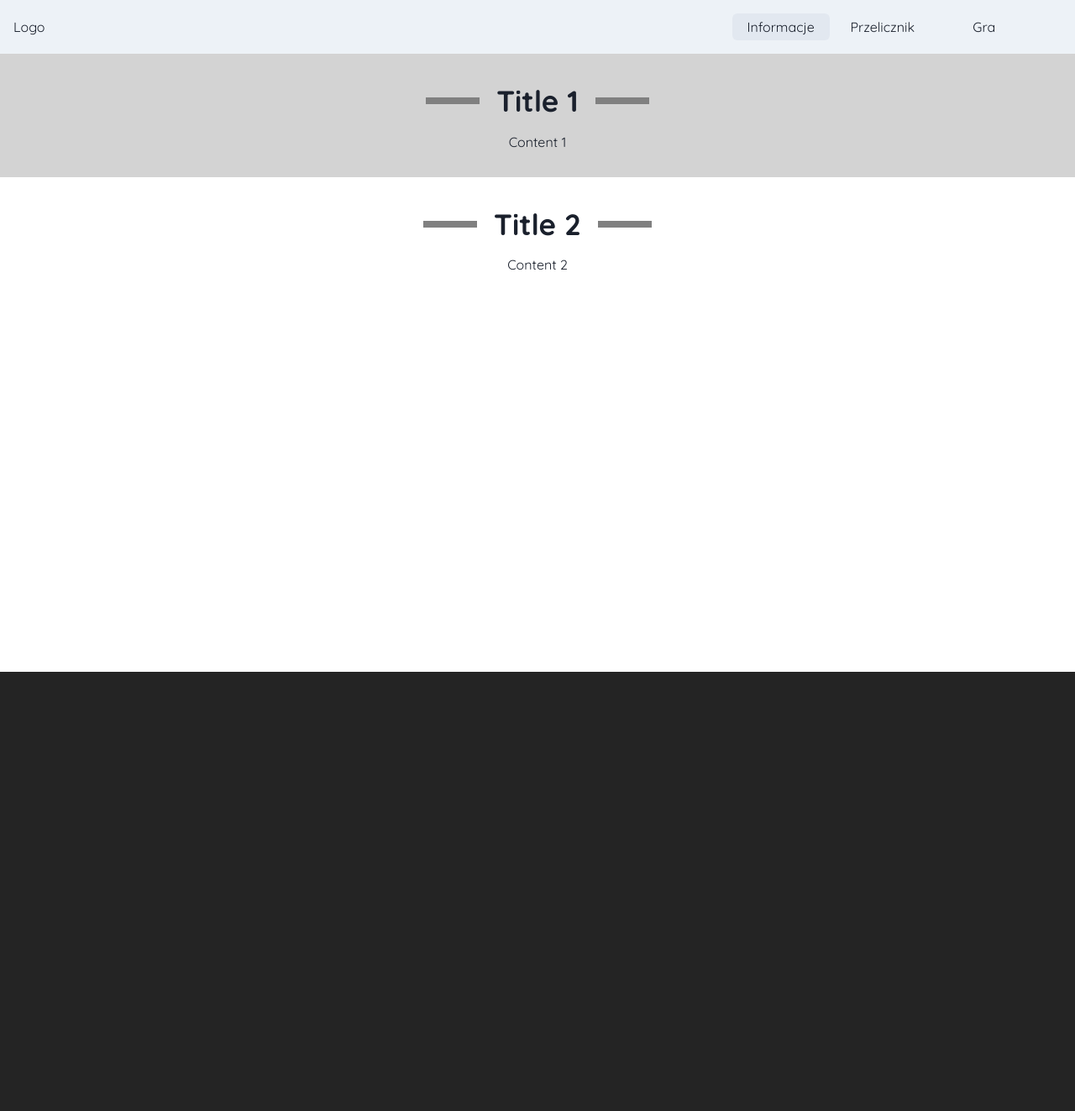
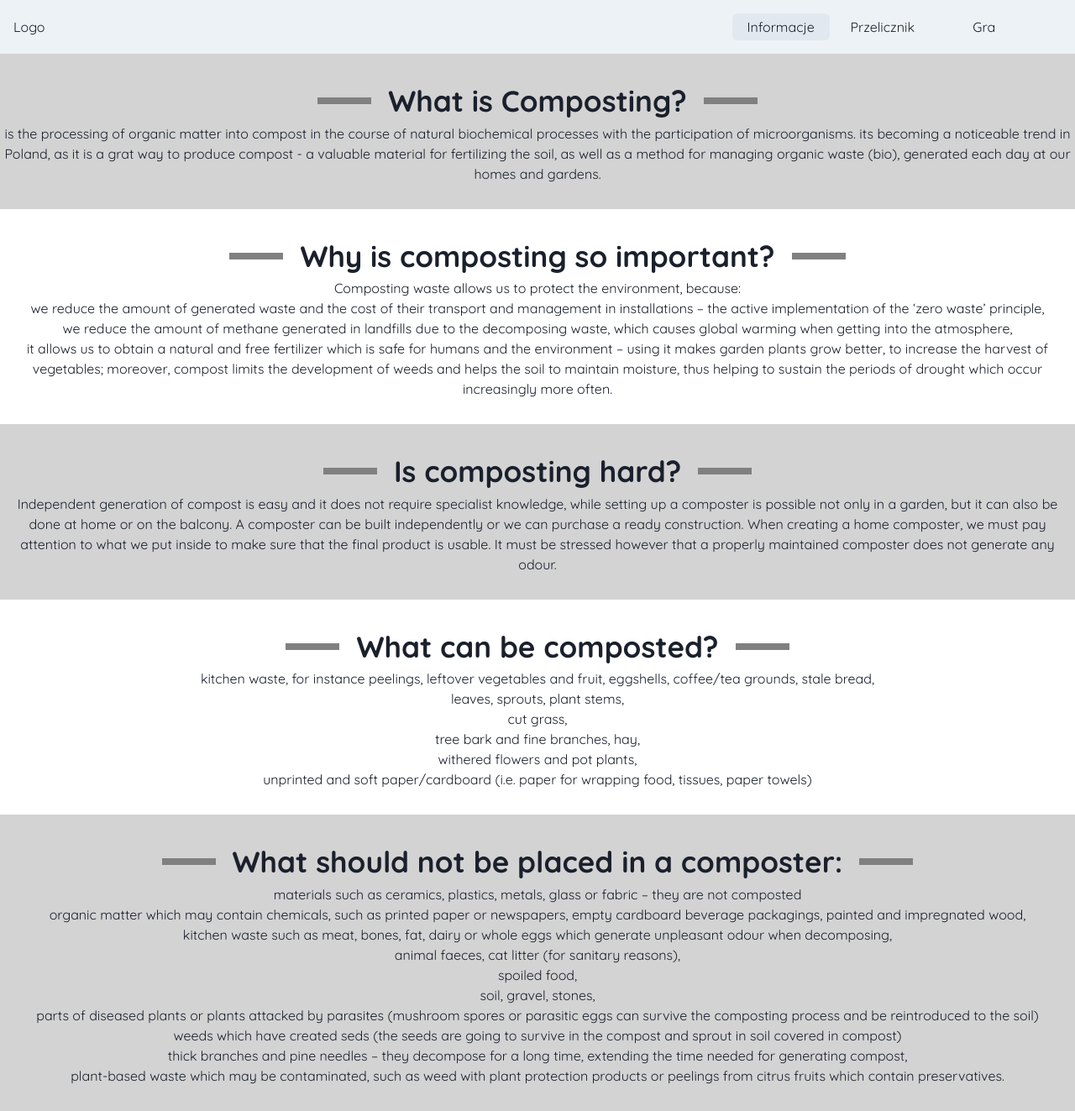
Before and after one commit to akai-org/hackyeah-puzonisci, a React (Vite) app: page /info in a window 1280 px wide. Shown: the whole page at 84% size. Before the commit the page ends 800 px from the top, so only its background shows below. Built offline with nearby package versions, Linux system fonts and the light colour scheme.

Commit message:
add content to the info page

```diff
--- a/src/pages/InfoPage/InfoPage.tsx
+++ b/src/pages/InfoPage/InfoPage.tsx
@@ -3,8 +3,132 @@ import { Box } from '@chakra-ui/react';
 
 //TODO: Robert fill the sections with real content
 const contentSections: Array<SectionProps> = [
-  { title: 'Title 1', content: 'Content 1', isEven: true },
-  { title: 'Title 2', content: 'Content 2', isEven: false },
+  {
+    title: 'What is Composting?  ',
+    content: (
+      <>
+        {' '}
+        is the processing of organic matter into compost in the course of
+        natural biochemical processes with the participation of microorganisms.
+        its becoming a noticeable trend in Poland, as it is a grat way to
+        produce compost - a valuable material for fertilizing the soil, as well
+        as a method for managing organic waste (bio), generated each day at our
+        homes and gardens.
+      </>
+    ),
+    isEven: true,
+  },
+  {
+    title: 'Why is composting so important?',
+    content: (
+      <>
+        Composting waste allows us to protect the environment, because:
+        <ul>
+          <li>
+            we reduce the amount of generated waste and the cost of their
+            transport and management in installations – the active
+            implementation of the ‘zero waste’ principle,
+          </li>
+          <li>
+            we reduce the amount of methane generated in landfills due to the
+            decomposing waste, which causes global warming when getting into the
+            atmosphere,
+          </li>
+          <li>
+            it allows us to obtain a natural and free fertilizer which is safe
+            for humans and the environment – using it makes garden plants grow
+            better, to increase the harvest of vegetables; moreover, compost
+            limits the development of weeds and helps the soil to maintain
+            moisture, thus helping to sustain the periods of drought which occur
+            increasingly more often.
+          </li>
+        </ul>
+      </>
+    ),
+    isEven: false,
+  },
+  {
+    title: 'Is composting hard?',
+    content: (
+      <>
+        Independent generation of compost is easy and it does not require
+        specialist knowledge, while setting up a composter is possible not only
+        in a garden, but it can also be done at home or on the balcony. A
+        composter can be built independently or we can purchase a ready
+        construction. When creating a home composter, we must pay attention to
+        what we put inside to make sure that the final product is usable. It
+        must be stressed however that a properly maintained composter does not
+        generate any odour.
+      </>
+    ),
+    isEven: true,
+  },
+  {
+    title: 'What can be composted?',
+    content: (
+      <>
+        <ul>
+          <li>
+            kitchen waste, for instance peelings, leftover vegetables and fruit,
+            eggshells, coffee/tea grounds, stale bread,
+          </li>
+          <li>leaves, sprouts, plant stems, </li>
+          <li>cut grass,</li>
+          <li>tree bark and fine branches, hay, </li>
+          <li>withered flowers and pot plants, </li>
+          <li>
+            unprinted and soft paper/cardboard (i.e. paper for wrapping food,
+            tissues, paper towels)
+          </li>
+        </ul>
+      </>
+    ),
+    isEven: false,
+  },
+  {
+    title: 'What should not be placed in a composter:',
+    content: (
+      <>
+        <ul>
+          <li>
+            materials such as ceramics, plastics, metals, glass or fabric – they
+            are not composted
+          </li>
+          <li>
+            organic matter which may contain chemicals, such as printed paper or
+            newspapers, empty cardboard beverage packagings, painted and
+            impregnated wood,
+          </li>
+          <li>
+            kitchen waste such as meat, bones, fat, dairy or whole eggs which
+            generate unpleasant odour when decomposing,
+          </li>
+          <li>animal faeces, cat litter (for sanitary reasons),</li>
+          <li>spoiled food,</li>
+          <li>soil, gravel, stones,</li>
+          <li>
+            parts of diseased plants or plants attacked by parasites (mushroom
+            spores or parasitic eggs can survive the composting process and be
+            reintroduced to the soil)
+          </li>
+          <li>
+            weeds which have created seds (the seeds are going to survive in the
+            compost and sprout in soil covered in compost)
+          </li>
+          <li>
+            thick branches and pine needles – they decompose for a long time,
+            extending the time needed for generating compost,
+          </li>
+          <li>
+            plant-based waste which may be contaminated, such as weed with plant
+            protection products or peelings from citrus fruits which contain
+            preservatives.
+          </li>
+        </ul>
+      </>
+    ),
+    isEven: true,
+  },
 ];
 
 export const InfoPage = () => {
```
